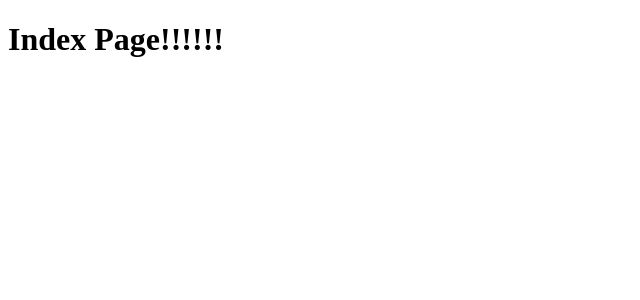
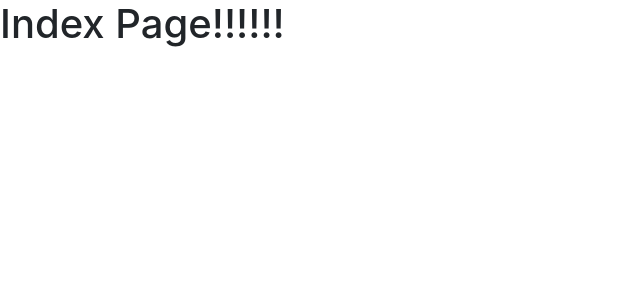
Before and after one commit to william251082/pristine-ticketing, a Next.js app in the folder client/: page / in a window 1280 px wide. Shown: the top 300 px of the page, without its empty margins (0-640 px from the left). Built offline with nearby package versions, Linux system fonts and the light colour scheme.

Commit message:
Adding Global CSS npm install bootstrap

```diff
--- /dev/null
+++ b/client/pages/_app.jsx
@@ -0,0 +1,5 @@
+import 'bootstrap/dist/css/bootstrap.css';
+
+export default ({ Component, pageProps }) => {
+    return <Component {...pageProps} />;
+};
```
